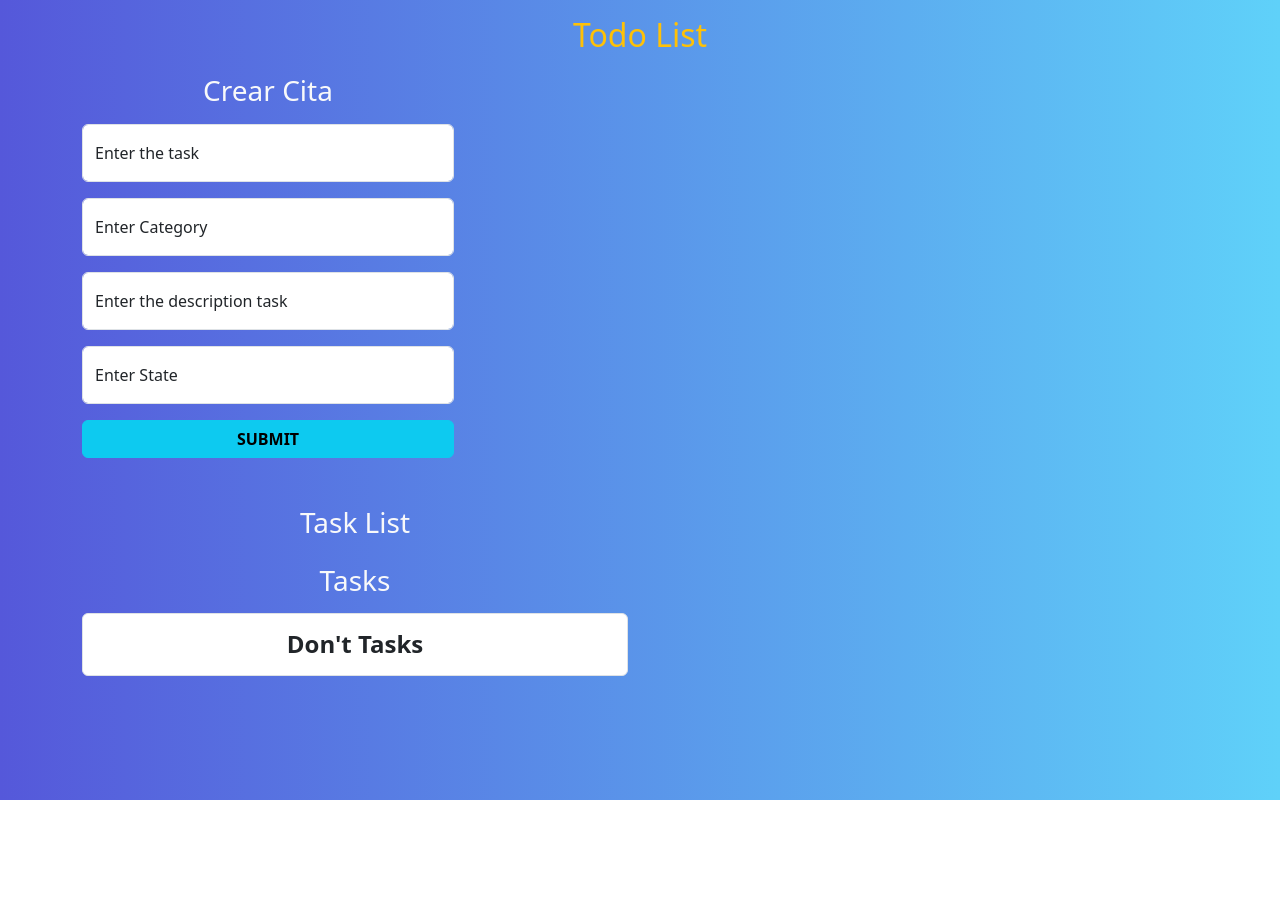
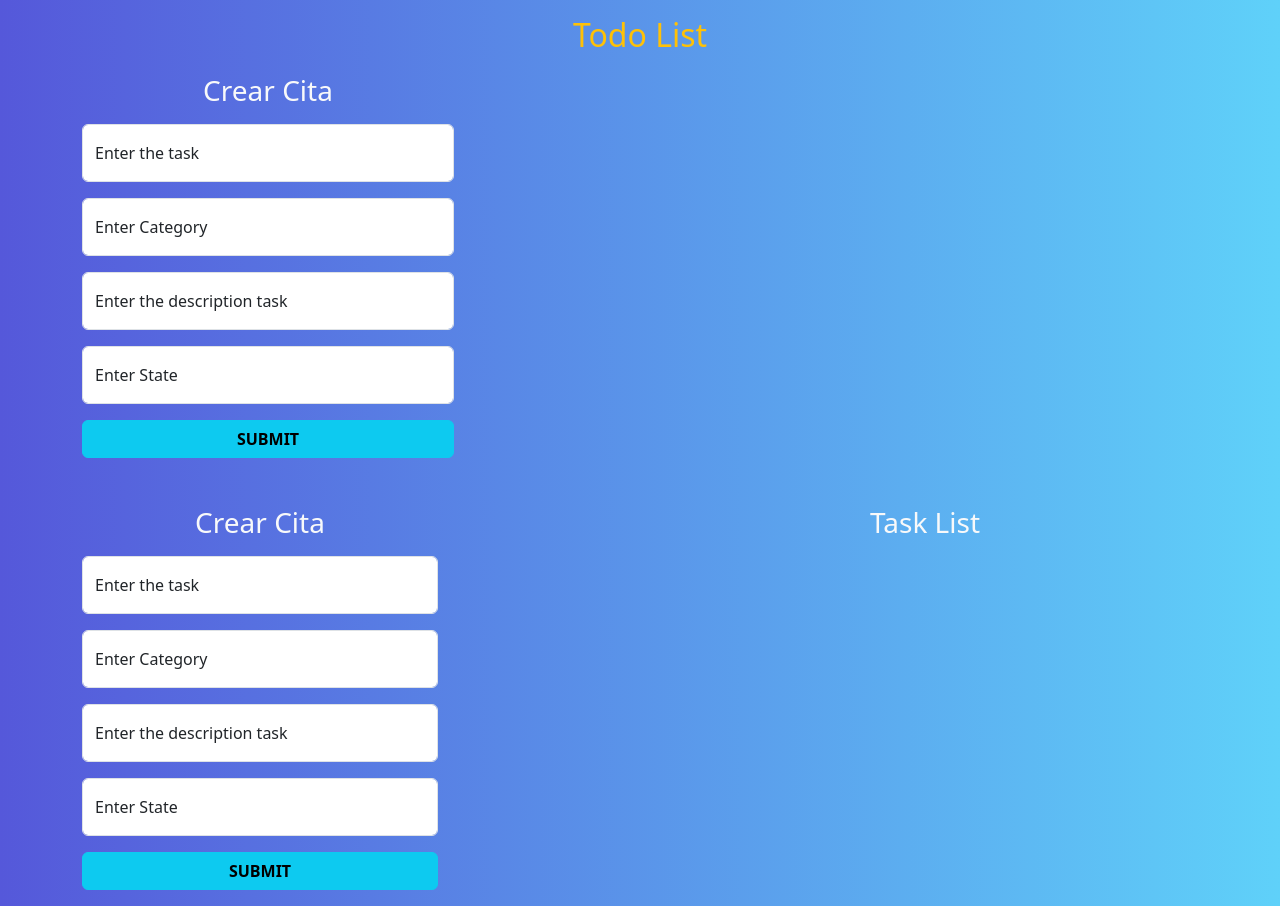
Before and after one commit to Luis0251/prueba-ciom, a React (Create React App) app: page / in a window 1280 px wide. Before the commit the page ends 800 px from the top, so only its background shows below. Built offline with nearby package versions, Linux system fonts and the light colour scheme.

Commit message:
feature:create delete an localSt

```diff
--- a/src/Components/pages/Appointments.jsx
+++ b/src/Components/pages/Appointments.jsx
@@ -1,23 +1,30 @@
 import React, { useState } from 'react'
-import { TaskList } from '../TaskList'
-import { TaskItems } from '../TaskItems';
+import { TaskList } from '../TaskList';
+import { CustomForm } from '../CustomForm'
 
 export const Appoitments = () => {
   let localStorageTasks = JSON.parse(localStorage.getItem('TasksData')) ?? [];
-  const [task,setTask] = useState([]);
+  const [task,setTask] = useState({});
   const [tasks,setTasks] =useState(localStorageTasks);
 
   const createTask = (task) =>{
     task.id = Date.now()
-    setTasks(() =>[...tasks, task]);
+    setTasks([...tasks, task]);
+    localStorage.setItem('TasksData', JSON.stringify([...tasks, task]))
     alert('Creado')
   }
 
+  const deleteTask = (id) => {
+    setTasks(tasks.filter((e) => {
+      return e.id !== id;
+    }));
+    setTask({});
+  };
+
 const submitTasksForm = (task) => {
-    if (task.id === '') {
-      createTask(task);
-    }
-  };
+    createTask(task);
+};
+
 
   const readTask = (id) => {
     const task = tasks.find((element) => {
@@ -29,8 +36,8 @@ const submitTasksForm = (task) => {
   return (
     <section className='container'>
         <div className='row justify-content-between gap-4'>
-            <TaskList submitTasksForm={submitTasksForm} task={task} />
-            <TaskItems readTask={readTask} tasks={tasks}/>
+            <CustomForm submitTasksForm={submitTasksForm} task={task} />
+            <TaskList readTask={readTask} tasks={tasks} deleteTask={deleteTask}/>
         </div>
     </section>
   )
```
